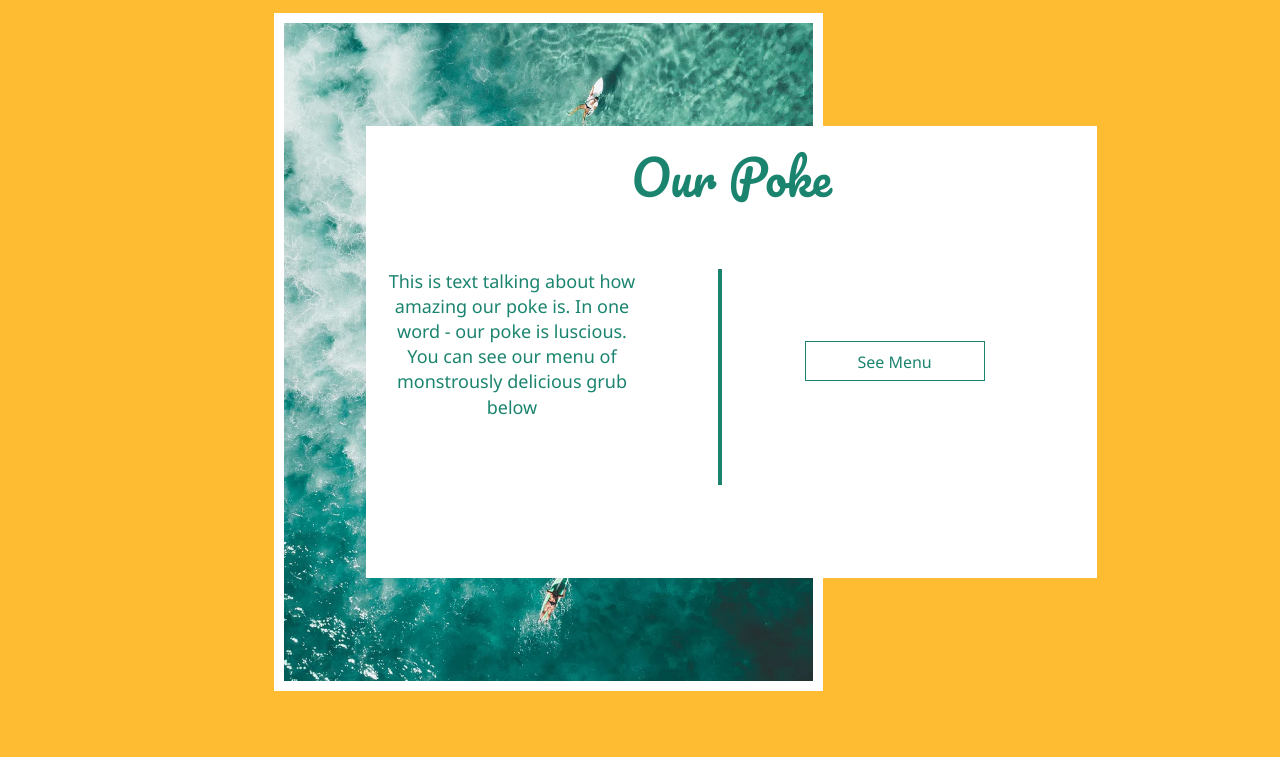
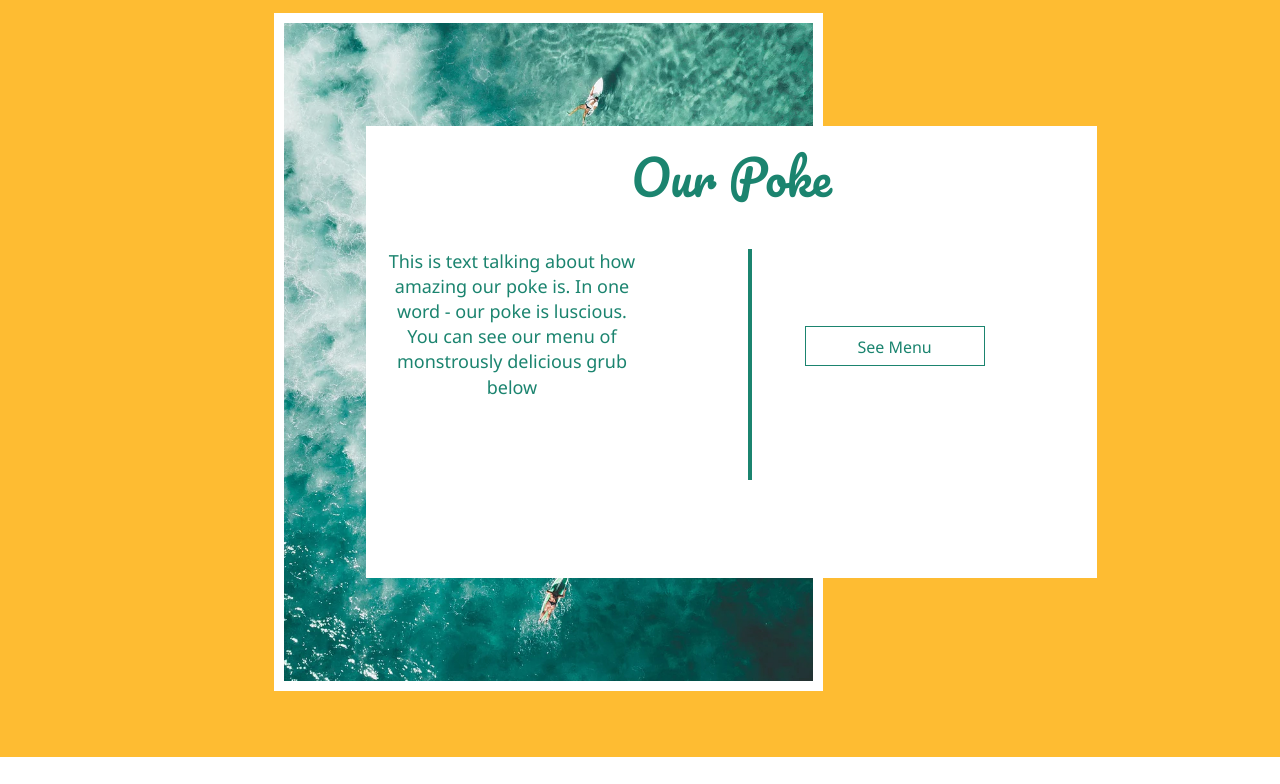
Before and after one commit to SebastianKildow/poke-site, a website: page index.html in a window 1280 px wide. Shown: the part 980-1764 px from the top of the page. Drawn offline with Linux system fonts and the light colour scheme.

Commit message:
back to it

```diff
--- a/src/scss/main.scss
+++ b/src/scss/main.scss
@@ -278,10 +278,8 @@ li {
 .about {
   display: grid;
 
-  /* Felt like better sizing */
   grid-template-columns: 1fr repeat(12, 1fr) 1fr;
   grid-template-rows: 1fr repeat(12, 1fr) 1fr;
-
   color: $green;
   background: $yellow;
   height: 80vh;
@@ -342,13 +340,12 @@ li {
       grid-row: 1 / span 1;
       font-size: 48px;
       margin-bottom: 40px;
-      padding: 20px;
     }
     &__line {
       display: block;
       min-height: 40px;
       width: 4px;
-      margin-left: 60px;
+      margin-left: 90px;
       grid-column: 3 / span 3;
       grid-row: 2 / span 3;
       background-color: $green;
```
Also changed, not shown: dist/css/main.css, index.html (indentation only), 1 other file.
